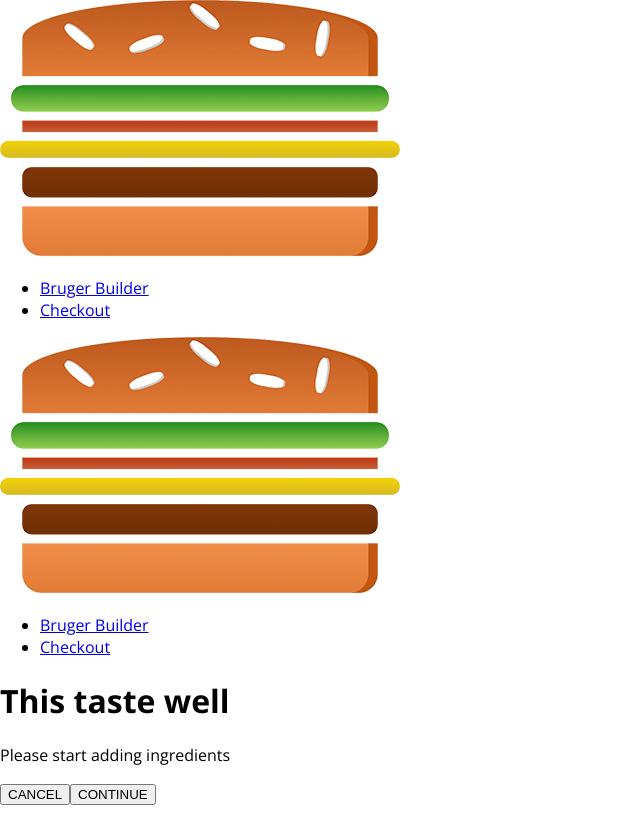
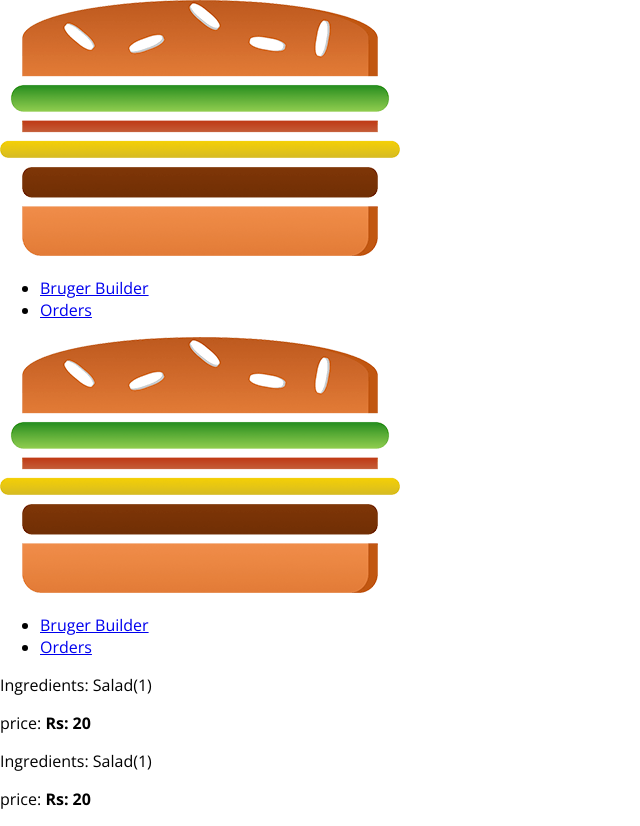
Before and after one commit to mayyu9/burger-app-web, a React app: page /orders in a window 1280 px wide. Shown: the whole page, without its empty margins (0-640 px from the left). Before the commit the page ends 805 px from the top, so only its background shows below. Built offline with nearby package versions, Linux system fonts and the light colour scheme.

Commit message:
added orders to layout header, routing to the orders component

```diff
--- a/src/App.js
+++ b/src/App.js
@@ -3,7 +3,7 @@ import {Route, Switch} from 'react-router-dom';
 import Layout from './components/Layout/Layout';
 import BurgerBuilder from './containers/BurgerBuilder/BurgerBuilder';
 import Checkout from './containers/Checkout/Checkout';
-import ORders from './containers/Orders/Orders';
+import Orders from './containers/Orders/Orders';
 
 class App extends Component {
   render() {
@@ -12,7 +12,7 @@ class App extends Component {
         <Layout>
           <Switch>
             <Route path="/checkout" component={Checkout} />
-            <Route path="/orders" component={Checkout} />
+            <Route path="/orders" component={Orders} />
             <Route path="/" exact component={BurgerBuilder} />
           </Switch>
         </Layout>
--- a/src/components/Navigation/NavigaionItems/NavigationItem/NavigationItem.js
+++ b/src/components/Navigation/NavigaionItems/NavigationItem/NavigationItem.js
@@ -1,11 +1,14 @@
 import React from 'react';
+import {NavLink} from 'react-router-dom'
 import classes from './NavigationItem.css';
 
 const NavigationItem = (props) => (
     <li className={classes.NavigationItem}>
-        <a href={props.link}
-        className={props.active ? classes.active:null}
-        >{props.children}</a>
+        <NavLink
+            to={props.link}
+            exact={props.exact}
+            activeClassName={classes.active}
+            >{props.children}</NavLink>
     </li>
 );
 
--- a/src/components/Navigation/NavigaionItems/NavigationItems.js
+++ b/src/components/Navigation/NavigaionItems/NavigationItems.js
@@ -4,11 +4,12 @@ import NavigationItem from './NavigationItem/NavigationItem';
 
 const NavigationItems = (props) =>(
     <ul className={classes.NavigationItems}>
-        <NavigationItem link='/' active>
+        <NavigationItem
+            link='/' exact>
             Bruger Builder
         </NavigationItem>
-        <NavigationItem link='/'>
-            Checkout
+        <NavigationItem link='/orders'>
+            Orders
         </NavigationItem>
     </ul>
 );
--- a/src/components/Order/Order.js
+++ b/src/components/Order/Order.js
@@ -1,5 +1,5 @@
 import React from 'react';
-import classes from './Order';
+import classes from './Order.css';
 
 const Order = (props) => (
     <div className={classes.Order}>
```
